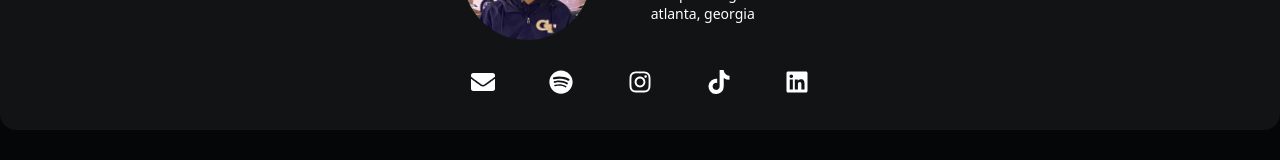
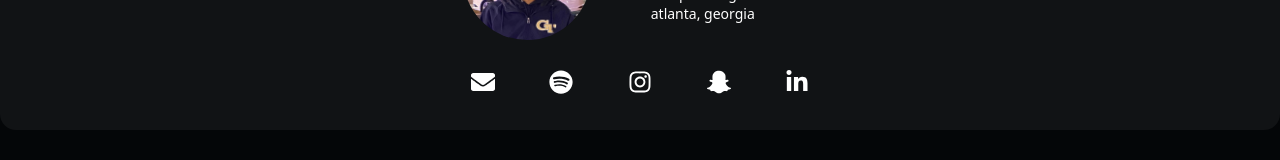
Before and after one commit to aravindnatch/aravindnatch.github.io, a Next.js app: page /mobile in a window 1280 px wide. Shown: the part 128-288 px from the top of the page. Built offline with nearby package versions, Linux system fonts and the light colour scheme.

Commit message:
changed profile header links

```diff
--- a/pages/mobile.tsx
+++ b/pages/mobile.tsx
@@ -4,11 +4,11 @@ import Head from 'next/head'
 import links from '../data/links.json'
 
 import {
-  FaTiktok,
   FaInstagram,
-  FaLinkedin,
   FaSpotify,
-  FaEnvelope
+  FaEnvelope,
+  FaSnapchatGhost,
+  FaLinkedinIn
 } from "react-icons/fa";
 
 const Mobile: NextPage = () => {
@@ -60,11 +60,11 @@ const Mobile: NextPage = () => {
             <a href="https://instagram.com/aravindnatch" target="_blank">
               <FaInstagram className="text-white text-2xl inline cursor-pointer" />
             </a>
-            <a href="https://www.tiktok.com/@aravindnatch" target="_blank">
-              <FaTiktok className="text-white text-2xl inline cursor-pointer" />
+            <a href="https://snapchat.com/add/aravindnatch" target="_blank">
+              <FaSnapchatGhost className="text-white text-2xl inline cursor-pointer" />
             </a>
-            <a href="https://linkedin.com/in/aravindnatch/" target="_blank">
-              <FaLinkedin className="text-white text-2xl inline cursor-pointer" />
+            <a href="https://www.linkedin.com/in/aravindnatch" target="_blank">
+              <FaLinkedinIn className="text-white text-2xl inline cursor-pointer" />
             </a>
           </div>
         </div>
```
